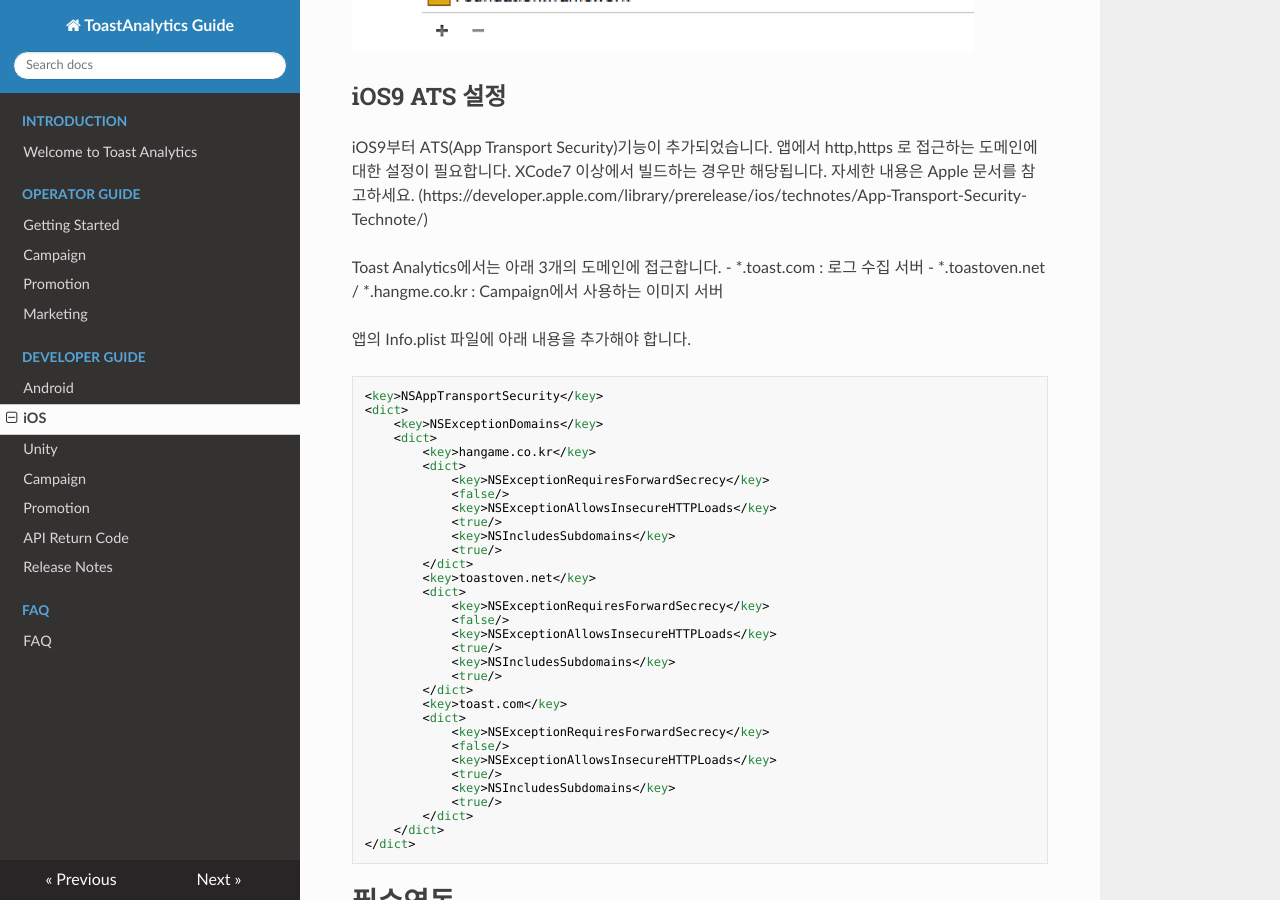
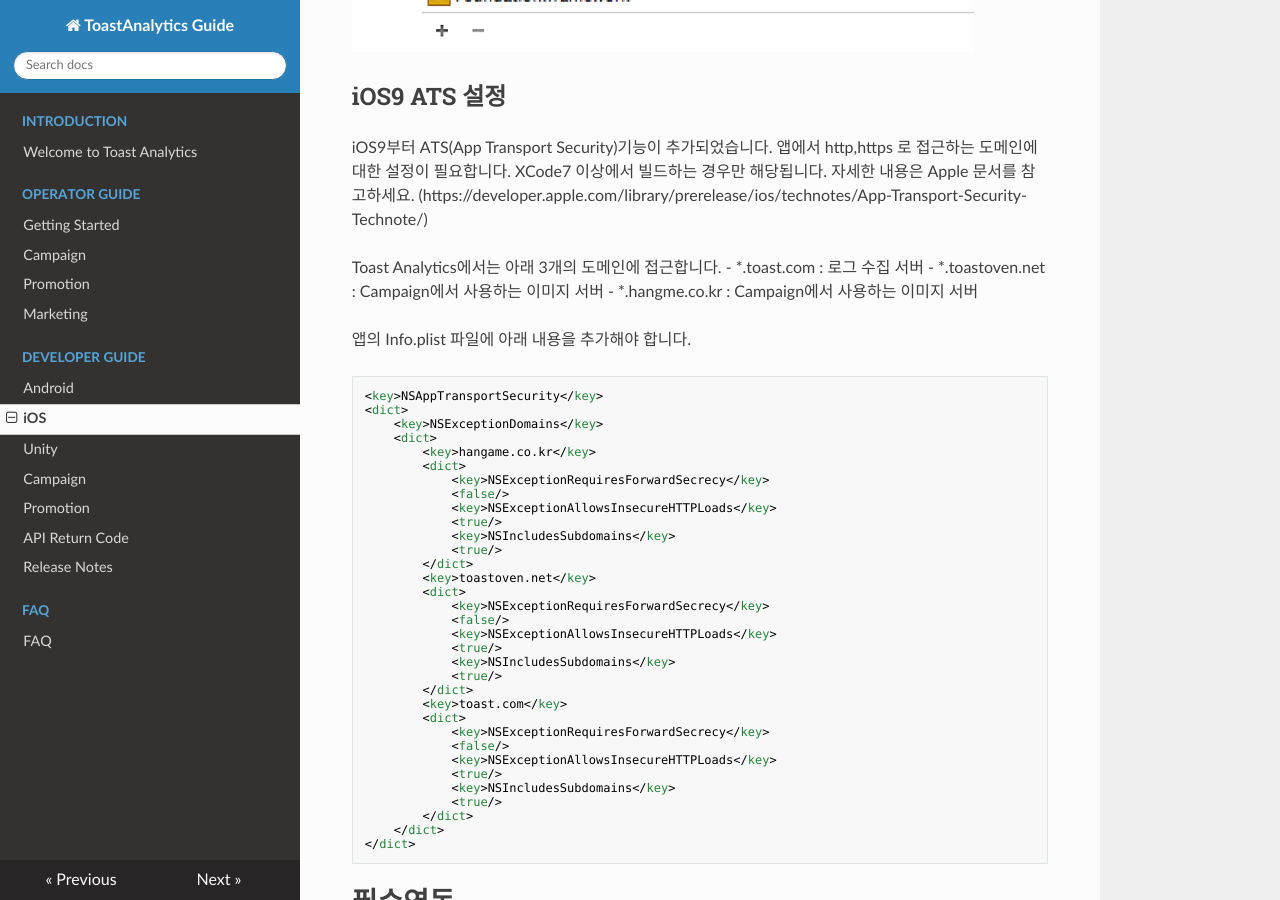
Before and after one commit to ToastAnalytics/ToastAnalytics, an MkDocs documentation site: the page built from docs/Developer/5. iOS Developer Guide.md, in a window 1280 px wide and 900 px high, scrolled down 931 px. Built offline with MkDocs 1.6.1, drawn with Linux system fonts in a browser that asks for light colours; nearby versions of some CDN libraries; old or Windows-style settings are respelled for this version of MkDocs.

Commit message:
Update 5. iOS Developer Guide.md

```diff
--- a/docs/Developer/5. iOS Developer Guide.md
+++ b/docs/Developer/5. iOS Developer Guide.md
@@ -23,7 +23,8 @@
 
 Toast Analytics에서는 아래 3개의 도메인에 접근합니다.
 - *.toast.com : 로그 수집 서버
-- *.toastoven.net / *.hangme.co.kr : Campaign에서 사용하는 이미지 서버
+- *.toastoven.net : Campaign에서 사용하는 이미지 서버
+- *.hangme.co.kr : Campaign에서 사용하는 이미지 서버
 
 앱의 Info.plist 파일에 아래 내용을 추가해야 합니다.
 
```
